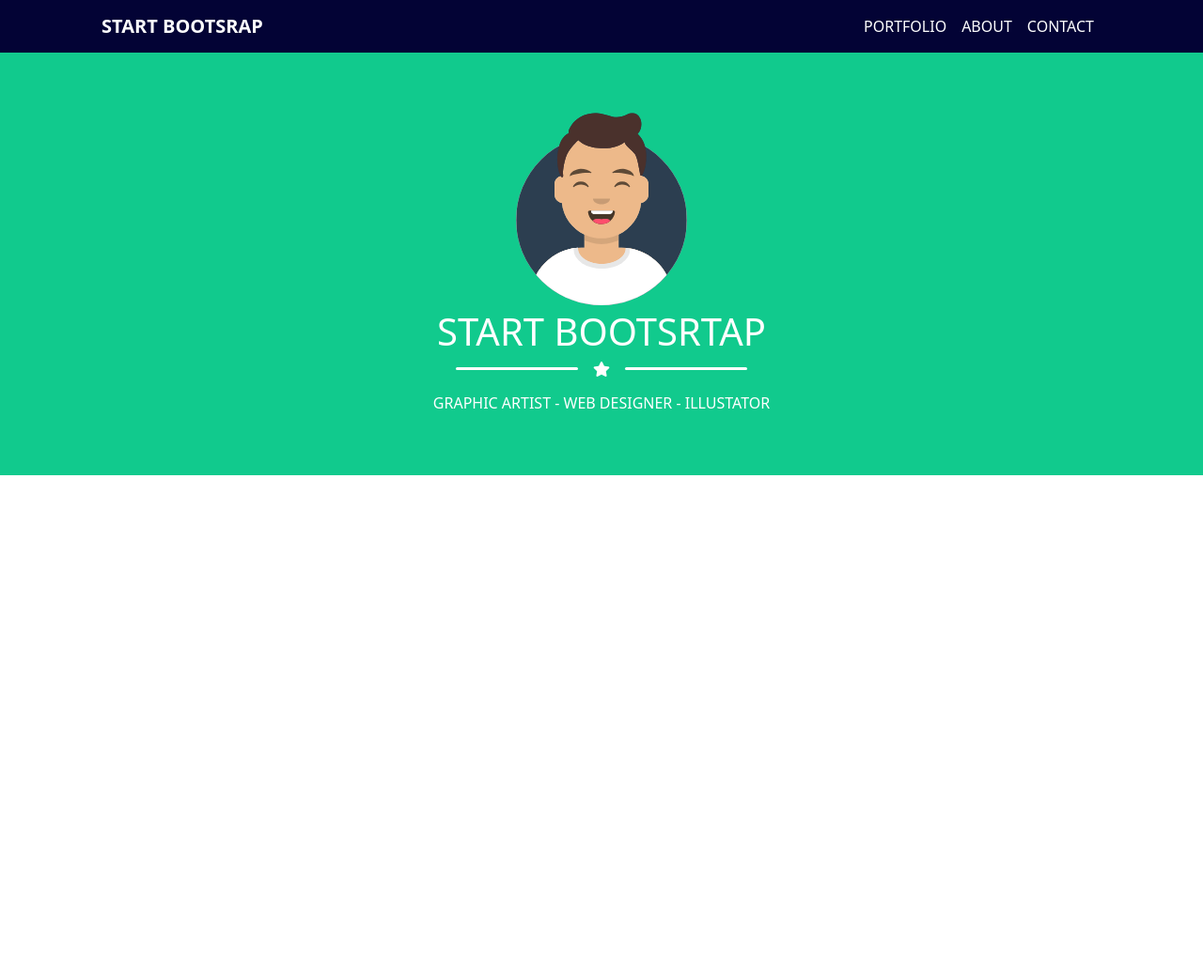
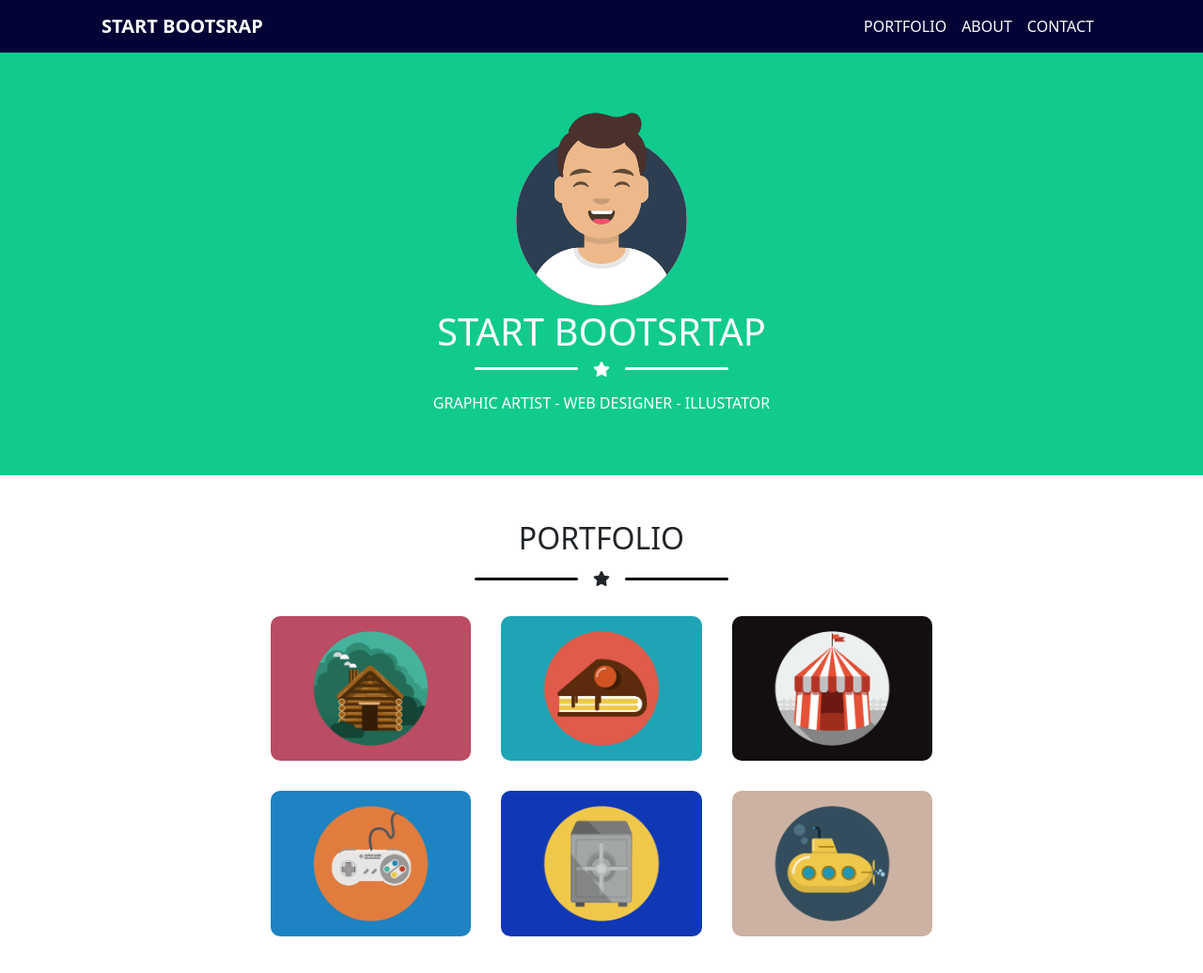
Before and after one commit to AndreaGir/html-css-bootstrap-freelancer, a plain HTML site: page index.html in a window 1280 px wide. Shown: the whole page at 94% size. Drawn offline with nearby package versions, Linux system fonts and the light colour scheme.

Commit message:
portfolio

```diff
--- a/index.html
+++ b/index.html
@@ -57,7 +57,42 @@
 
         <!-- porfolio -->
 
-        <div class="tutto-portfolio">
+        <div class="tutto-portfolio dentro-centrare">
+          <div class=" text-dark pt-5">
+            <h2 class="text-center pb-2">PORTFOLIO</h2>
+            <div class="stella d-flex justify-content-center align-items-center gap-3 pb-3">
+                <i  class=" fas fa-star"></i>
+            </div>
+          </div>
+
+          <div>
+            <div class=" ">
+              <div class=" col-12 d-flex justify-content-center ">
+                <div class="immagine-port col-2 m-3">
+                  <img src="img/cabin.png" alt="">
+                </div>
+                <div class="immagine-port col-2 m-3">
+                  <img src="img/cake.png" alt="">
+                </div>
+                <div class="immagine-port col-2 m-3">
+                  <img src="img/circus.png" alt="">
+                </div>
+              </div>
+
+              <div class="col-12 d-flex justify-content-center ">
+                <div class="immagine-port col-2 m-3">
+                  <img src="img/game.png" alt="">
+                </div>
+                <div class="immagine-port col-2 m-3">
+                  <img src="img/safe.png" alt="">
+                </div>
+                <div class="immagine-port col-2 m-3">
+                  <img src="img/submarine.png" alt="">
+                </div>
+              </div>
+            </div>
+          </div>
+
 
         </div>
 
--- a/style.css
+++ b/style.css
@@ -40,7 +40,7 @@
 .stella::before , .stella::after{
     content: "";
     height: 3px;
-    width: 130px;
+    width: 110px;
     display: block;
     background-color: black;
     border-radius: 300px;
@@ -56,3 +56,13 @@
 
 
 /* portfolio */
+
+.tutto-portfolio{
+    width: 100%;
+    height: 550px;
+}
+
+.immagine-port > img{
+    width: 100%;
+    border-radius: 10px;
+}
```
